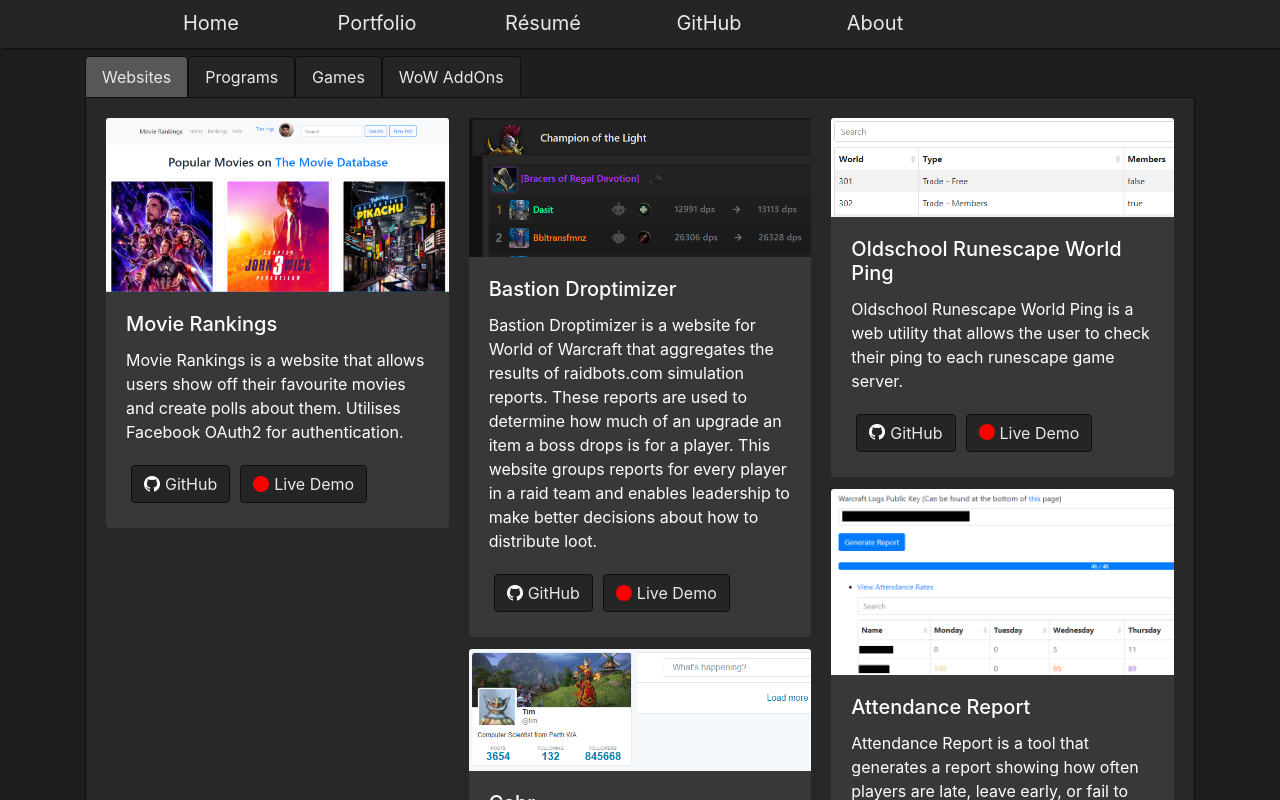
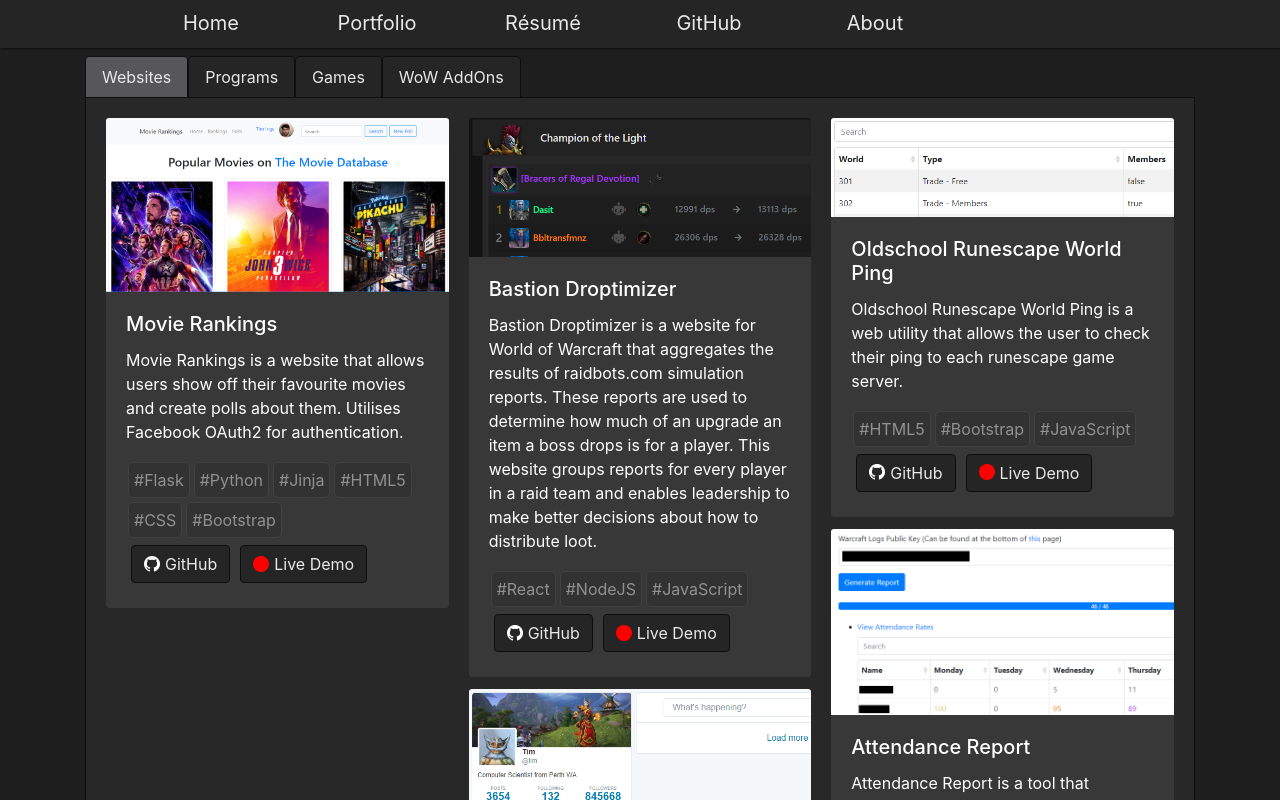
Before and after one commit to tim-ings/portfolio-old, a React (Create React App) app in the folder portfolio/: page /portfolio in a window 1280 px wide. Shown: the top 800 px of the page. Built offline with nearby package versions, Linux system fonts and the light colour scheme.

Commit message:
Adds curse button and tech tags

```diff
--- a/portfolio/src/data/projects.json
+++ b/portfolio/src/data/projects.json
@@ -5,7 +5,7 @@
         "category": "game",
         "description": "Dominion is a multiplayer 4X grand stratergy game based on Civilization 5 and written in C# using XNA/MonoGame. Dominion's engine contains a custom C# WinForms like library that it uses for its user interface. A graphical designer is used to design forms for the game. The game is content driven so users can add their own mod packs generated with the included ArwicXmlEditor tool. Every game board is procedurally generated and units move with A* pathfinding.",
         "tech": [
-            "C#",
+            "CSharp",
             "Xna",
             "MonoGame",
             "WinForms"
@@ -19,7 +19,7 @@
         "description": "Run is an infinite runner style game developed in unity. It is based on Rayman Jungle Run for iOS. Press any key to make the player jump off the ground or wall he is stuck to.",
         "tech": [
             "Unity",
-            "C#"
+            "CSharp"
         ],
         "live_demo_url": "https://tim-ings.github.io/Run/",
         "header_img_url": "img/headers/Run.png"
@@ -41,7 +41,7 @@
         "slug": "InfiniteFrontier",
         "category": "game",
         "tech": [
-            "C#",
+            "CSharp",
             "Xna",
             "MonoGame"
         ],
@@ -81,7 +81,8 @@
             "Python",
             "Discord"
         ],
-        "header_img_url": "img/headers/DiscordRichPres.png"
+        "header_img_url": "img/headers/DiscordRichPres.png",
+        "hide_download": true
     },
     {
         "name": "Simc Dungeon Jorunal",
@@ -102,7 +103,8 @@
         "tech": [
             "Lua"
         ],
-        "header_img_url": "img/headers/TownOfDarkshire.png"
+        "header_img_url": "img/headers/TownOfDarkshire.png",
+        "hide_download": true
     },
     {
         "name": "ElvUI Recount Recount Inherit Global Fade",
@@ -123,7 +125,8 @@
         "tech": [
             "Lua"
         ],
-        "header_img_url": "img/headers/PetBattleScript.png"
+        "header_img_url": "img/headers/PetBattleScript.png",
+        "hide_download": true
     },
 
     {
@@ -168,7 +171,8 @@
             "Bootstrap",
             "Sass"
         ],
-        "header_img_url": "img/headers/Gabr.png"
+        "header_img_url": "img/headers/Gabr.png",
+        "hide_download": true
     },
     {
         "name": "Oldschool Runescape World Ping",
@@ -213,7 +217,7 @@
         "category": "program",
         "description": "CSPiano is a simple music player that uses console beeps and its own file format. Pass a text file with music code in it as an argument and CSPiano will play it in console beeps.",
         "tech": [
-            "C#"
+            "CSharp"
         ],
         "header_img_url": "img/headers/CSPiano.png"
     },
@@ -227,7 +231,8 @@
             "Python",
             "Discord"
         ],
-        "header_img_url": "img/headers/ArwicBot.png"
+        "header_img_url": "img/headers/ArwicBot.png",
+        "hide_download": true
     },
     {
         "name": "Needs More JPEG Bot",
@@ -238,6 +243,7 @@
             "Python",
             "Reddit"
         ],
-        "header_img_url": "img/headers/JPEGBot.png"
+        "header_img_url": "img/headers/JPEGBot.png",
+        "hide_download": true
     }
 ]
--- a/portfolio/src/scss/_portfolio.scss
+++ b/portfolio/src/scss/_portfolio.scss
@@ -35,3 +35,17 @@
     background-color: lighten($col-background, 7.5%);
     border: none;
 }
+
+.tech-tag {
+    display: inline-block;
+    margin: 2px;
+    padding: 5px;
+    border: 1px solid lighten($col-border, 20%);
+    background-color: lighten($col-background, 5%);
+    color: $col-text-sec;
+    border-radius: 5px;
+
+    &::before {
+        content: "#";
+    }
+}
--- a/portfolio/src/views/Portfolio.js
+++ b/portfolio/src/views/Portfolio.js
@@ -7,6 +7,14 @@
 import CardColumns from 'react-bootstrap/CardColumns';
 import Container from 'react-bootstrap/Container';
 
+class TechTag extends React.Component {
+    render() {
+        return (
+            <span className="tech-tag">{this.props.tech}</span>
+        );
+    }
+}
+
 class Project extends React.Component {
 
     constructor(props) {
@@ -15,10 +23,11 @@
     }
 
     render() {
-        // send the user to the github releases unless a live demo exists
+        // default to github releases
         let demo_url = this.baseGitHubUrl + this.props.data.slug + "/releases";
         let demo_label = "Download";
         let demo_icon = (<img style={{height: '1rem', transform: 'translateY(-2px)'}} src="img/logos/download_light.png" alt="" />);
+        // check if a live demo is available
         if (this.props.data.live_demo_url) {
             demo_url = this.props.data.live_demo_url;
             demo_label = "Live Demo";
@@ -32,13 +41,42 @@
                     <circle cx="50" cy="50" r="50" style={{fill: 'red'}}/>
                 </svg>);
         }
+        // check if this project is on curse
         if (this.props.data.curse_url) {
-
+            demo_url = this.props.data.curse_url;
+            demo_label = "View on Curse";
+            demo_icon = (<img style={{height: '1rem', transform: 'translateY(-2px)'}} src="img/logos/curse.png" alt="" />);
         }
 
         let header_img_url = "https://img.purch.com/w/660/aHR0cDovL3d3dy5saXZlc2NpZW5jZS5jb20vaW1hZ2VzL2kvMDAwLzEwNC84MTkvb3JpZ2luYWwvY3V0ZS1raXR0ZW4uanBn"
         if (this.props.data.header_img_url) {
             header_img_url = this.props.data.header_img_url;
+        }
+
+        let btn_github = (
+            <Button target="_blank" rel="noopener noreferrer" style={{margin: '5px'}} href={this.baseGitHubUrl + this.props.data.slug}>
+                <img style={{
+                    height: '1rem',
+                    transform: 'translateY(-2px)'
+                }} src="img/logos/github_light.png"></img>
+                <span style={{marginLeft: '5px'}}>GitHub</span>
+            </Button>
+        );
+
+        let btn_demo = (
+            <Button target="_blank" rel="noopener noreferrer" style={{margin: '5px'}} href={demo_url}>
+                {demo_icon}
+                <span style={{marginLeft: '5px'}}>{demo_label}</span>
+            </Button>
+        );
+        if (this.props.data.hide_download) {
+            btn_demo = null;
+        }
+
+        let tech_tags = [];
+        for (let i = 0; i < this.props.data.tech.length; i++) {
+            let tt = this.props.data.tech[i];
+            tech_tags.push(<TechTag tech={tt} />);
         }
 
         return (
@@ -47,18 +85,12 @@
                 <Card.Body>
                     <Card.Title>{this.props.data.name}</Card.Title>
                     <Card.Text>{this.props.data.description}</Card.Text>
-                    <Button target="_blank" rel="noopener noreferrer" style={{margin: '5px'}} href={this.baseGitHubUrl + this.props.data.slug}>
-                        <img style={{
-                            height: '1rem',
-                            transform: 'translateY(-2px)'
-                        }} src="img/logos/github_light.png"></img>
-                        <span style={{marginLeft: '5px'}}>GitHub</span>
-                    </Button>
-                    <Button target="_blank" rel="noopener noreferrer" style={{margin: '5px'}} href={demo_url}>
-                        {demo_icon}
-                        <span style={{marginLeft: '5px'}}>{demo_label}</span>
-                    </Button>
+                    {tech_tags}
+                    <br />
+                    {btn_github}
+                    {btn_demo}
                 </Card.Body>
+
             </Card>
         )
     }
```
Also changed, not shown: portfolio/public/img/logos/curse.png (added).
